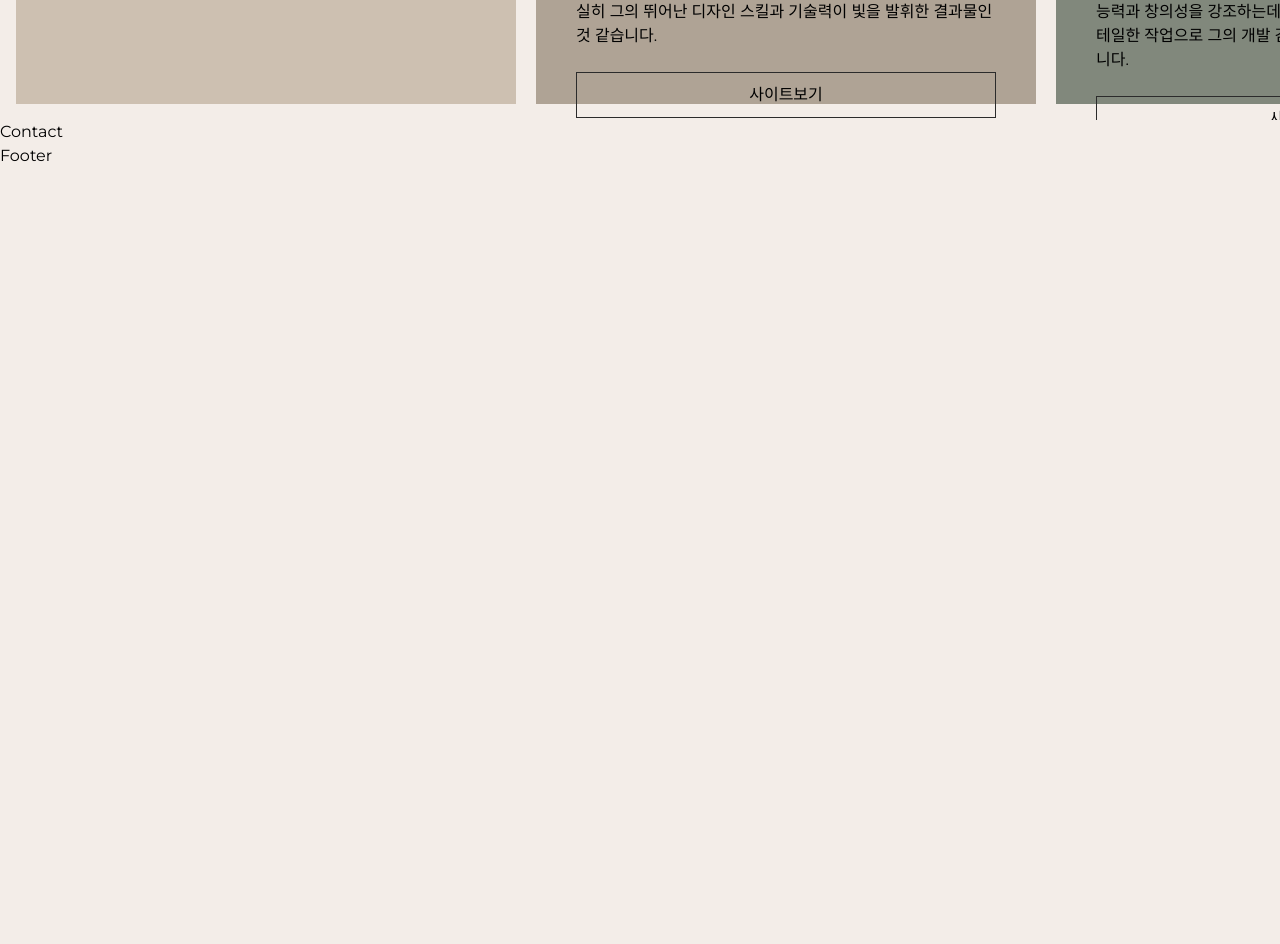
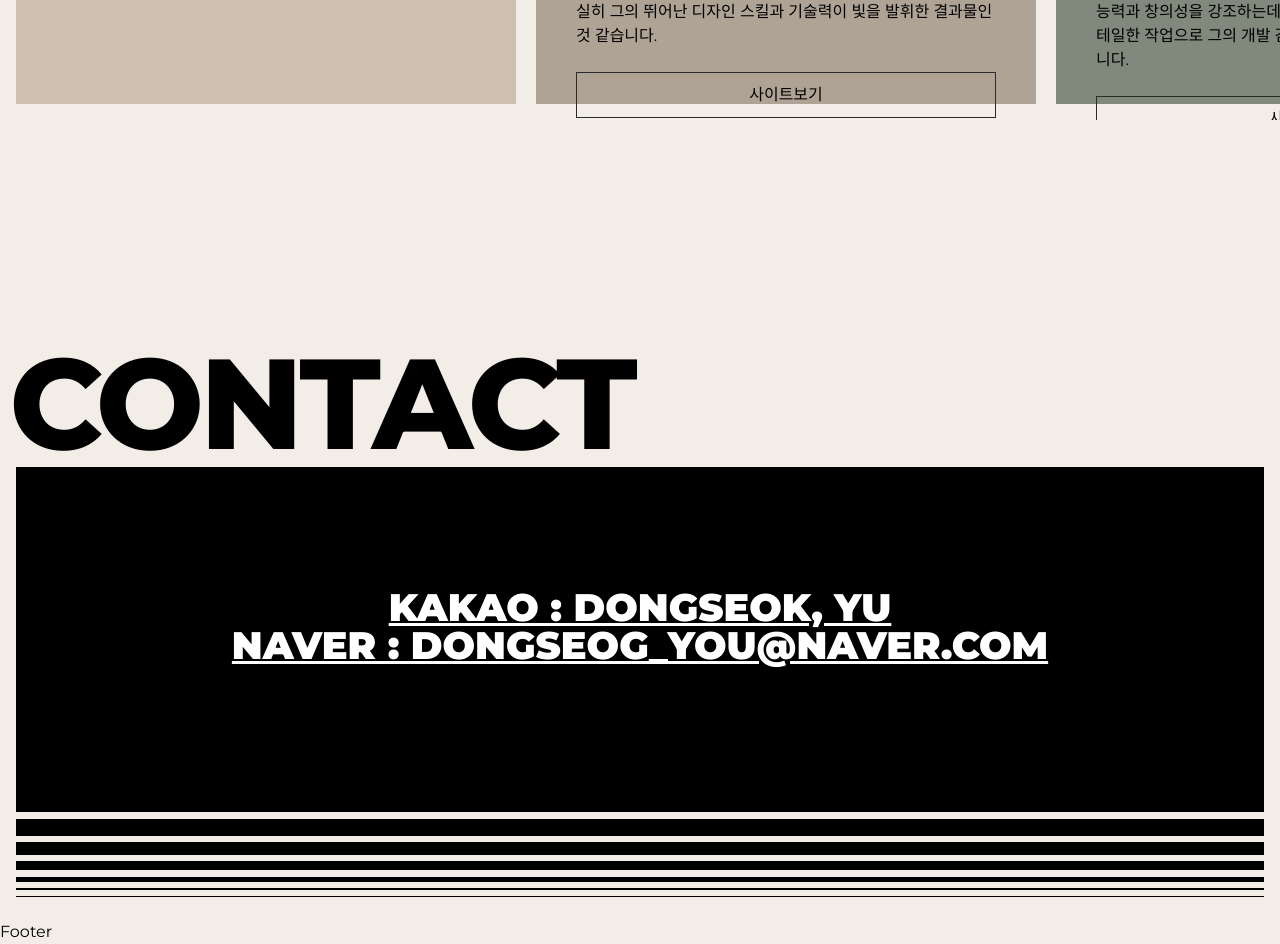
Before and after one commit to Dongjewerly/port2023-vue, a Vue app: page / in a window 1280 px wide. Shown: the part 5480-6424 px from the top of the page. Before the commit the page ends 5648 px from the top, so only its background shows below. Built offline with nearby package versions, Linux system fonts and the light colour scheme; a small style sheet from the web is missing; a web font is replaced by a local one.

Commit message:
연락처영역완료

```diff
--- a/src/components/Contact.vue
+++ b/src/components/Contact.vue
@@ -1,3 +1,173 @@
+<script setup>
+import { contactText } from '../constants';
+</script>
+
 <template>
-    Contact
+    <section id="contact">
+        <div class="contact_inner">
+            <h2 class="contact_title">Contact</h2>
+            <div class="contact_lines top" aria-hidden="true">
+                <span class="line"></span>
+                <span class="line"></span>
+                <span class="line"></span>
+                <span class="line"></span>
+                <span class="line"></span>
+                <span class="line"></span>
+                <span class="line"></span>
+            </div>
+            <div class="contact_text">
+                <div class="text" v-for="(contact,key) in contactText" :key="key">
+                    <div>
+                        <a href="contact.link" target="_blank">{{ contact.title }}</a>
+                    </div>
+                </div>
+            </div>
+            <div class="contact_lines bottom" aria-hidden="true">
+                <span class="line"></span>
+                <span class="line"></span>
+                <span class="line"></span>
+                <span class="line"></span>
+                <span class="line"></span>
+                <span class="line"></span>
+                <span class="line"></span>
+            </div>
+        </div>
+    </section>
 </template>
+
+<style lang="scss">
+#contact {
+    height: 100vh;
+}
+.contact_inner {
+    width: 100%;
+    height: 100%;
+    padding: 16px;
+    display: flex;
+    align-items: flex-start;
+    justify-content: flex-end;
+    flex-direction: column;
+
+    @media (max-width: 800px){
+        justify-content: center;
+    }
+    .contact_title {
+        font-size: 10vw;
+        text-transform: uppercase;
+        line-height: 1;
+        font-weight: 800;
+        white-space: nowrap;
+        text-indent: -0.5vw;
+        letter-spacing: -0.3vw;
+
+        @media (max-width:800px){
+            display: none;
+        }
+    }
+    .contact_text {
+        width: 100%;
+        height: 40vh;
+        background-color: var(--black);
+        color: var(--white);
+        display: flex;
+        align-items: center;
+        justify-content: center;
+        flex-direction: column;
+        position: relative;
+
+        .text {
+            font-size: 3vw;
+            line-height: 1;
+            font-weight: 900;
+            text-transform: uppercase;
+            text-decoration: underline;
+            text-align: center;
+            position: relative;
+            z-index: 100;
+            transition: all 0.3s;
+            cursor: all-scroll;
+
+            @media (max-width:800px) {
+                font-size: 24px;
+                padding: 0 16px;
+                word-break: break-all;
+            }
+
+
+        }
+
+    }
+    .contact_lines {
+        width: 100%;
+
+        .line {
+            display: block;
+            width: 100%;
+            height: 1px;
+            background-color: var(--black);
+            margin-bottom: 0.5vw;
+
+            &:nth-child(1){
+                height: 25px;
+            }
+            &:nth-child(2){
+                height: 17px;
+            }
+            &:nth-child(3){
+                height: 13px;
+            }
+            &:nth-child(4){
+                height: 9px;
+            }
+            &:nth-child(5){
+                height: 5px;
+            }
+            &:nth-child(6){
+                height: 2px;
+            }
+            &:nth-child(7){
+                height: 1px;
+            }
+
+        }
+
+        &.top {
+            .line {
+                margin-top: 0.5vw;
+                margin-bottom: 0;
+                display: none;
+
+                @media (max-width:800px) {
+                    display: block;
+
+                }
+
+                &:nth-child(7){
+                    height: 25px;
+                }
+                &:nth-child(6){
+                    height: 17px;
+                }
+                &:nth-child(5){
+                    height: 13px;
+                }
+                &:nth-child(4){
+                    height: 9px;
+                }
+                &:nth-child(3){
+                    height: 5px;
+                }
+                &:nth-child(2){
+                    height: 2px;
+                }
+                &:nth-child(1){
+                    height: 1px;
+                }
+
+            }
+        }
+    }
+
+
+}
+</style>
--- a/src/constants/index.js
+++ b/src/constants/index.js
@@ -201,3 +201,14 @@ export const portText = [
       name: "포트폴리오",
   },
 ];
+
+export const contactText = [
+  {
+      link:"https://blog.naver.com/dongseog_you/223434116836",
+      title:"KAKAO : DongSeok, Yu",
+  },
+  {
+      link:"https://blog.naver.com/dongseog_you/223434116836",
+      title:"NAVER : dongseog_you@naver.com",
+  }
+];
```
